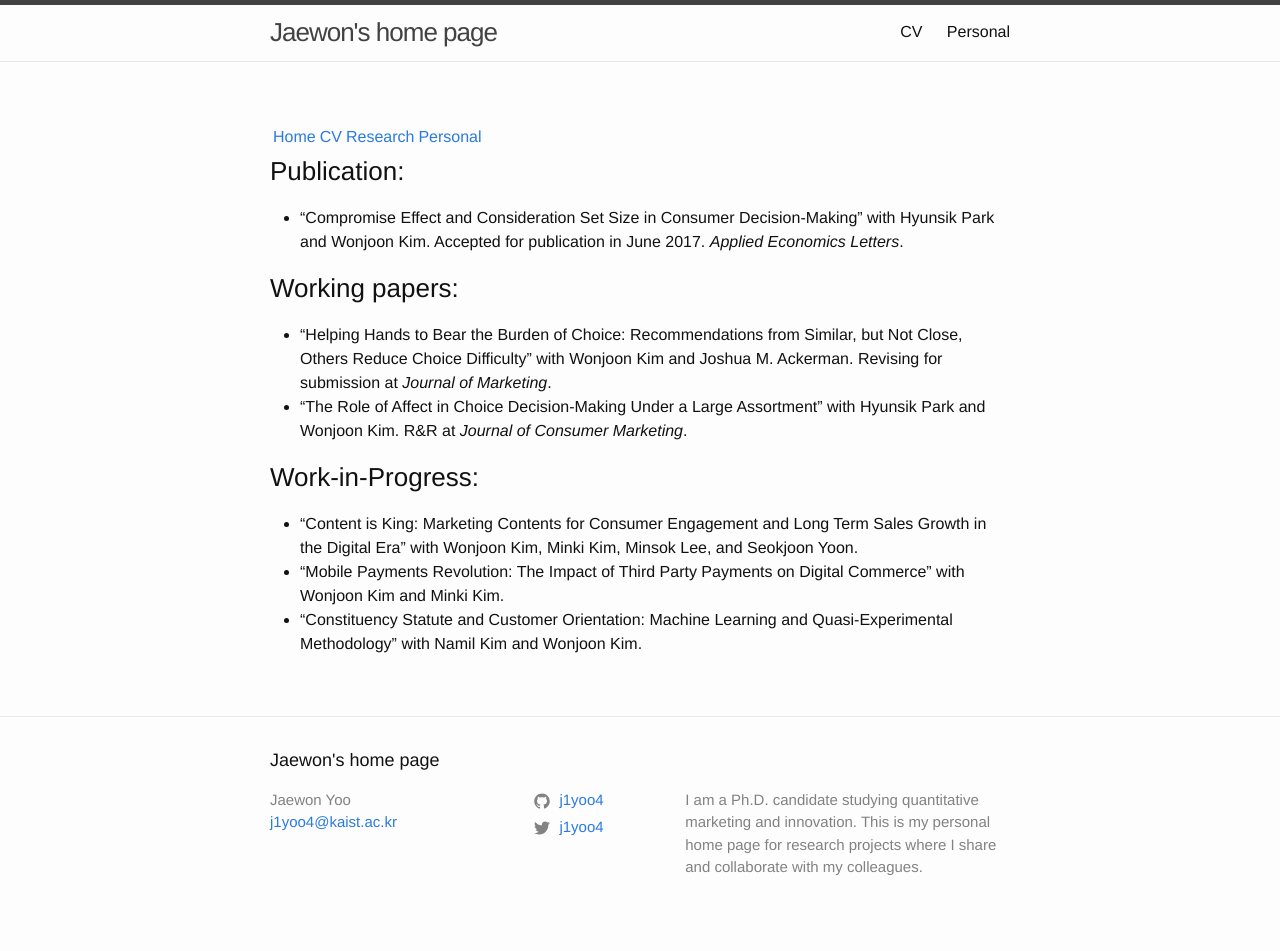
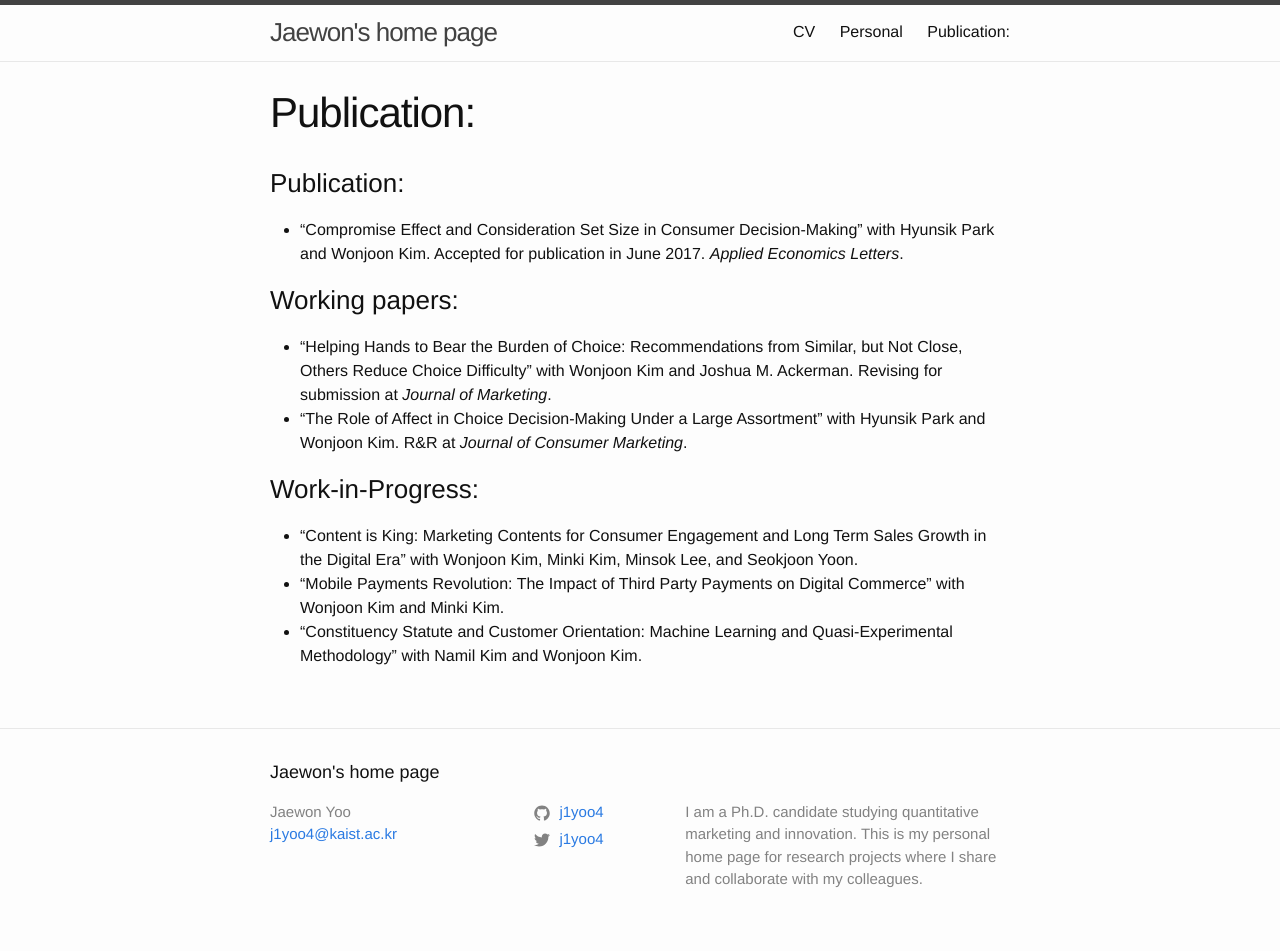
Before and after one commit to j1yoo/j1yoo.github.io, a Jekyll site: the page built from Research.markdown, in a window 1280 px wide. Built offline with Jekyll 4.4.1, drawn with Linux system fonts in a browser that asks for light colours; our own code applies the rules of GitHub Pages for plain Markdown files.

Commit message:
Update and rename Research.md to Research.markdown

```diff
--- a/Research.md
+++ b/Research.markdown
@@ -1,5 +1,3 @@
-|[Home](/README.md)|[CV](/CV.md)|[Research](/Research.md)|[Personal](/Personal.md)|
-
 ### Publication:
 * "Compromise Effect and Consideration Set Size in Consumer Decision-Making" with Hyunsik Park and Wonjoon Kim. Accepted for publication in June 2017. _Applied Economics Letters_.
 
```
